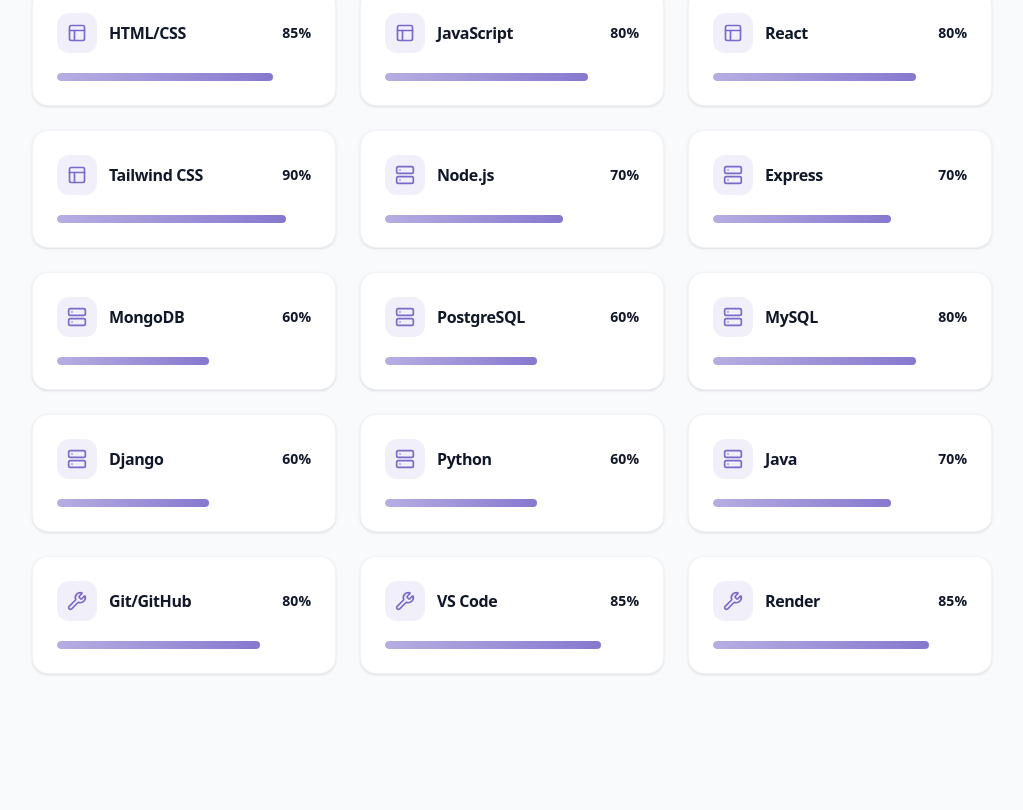
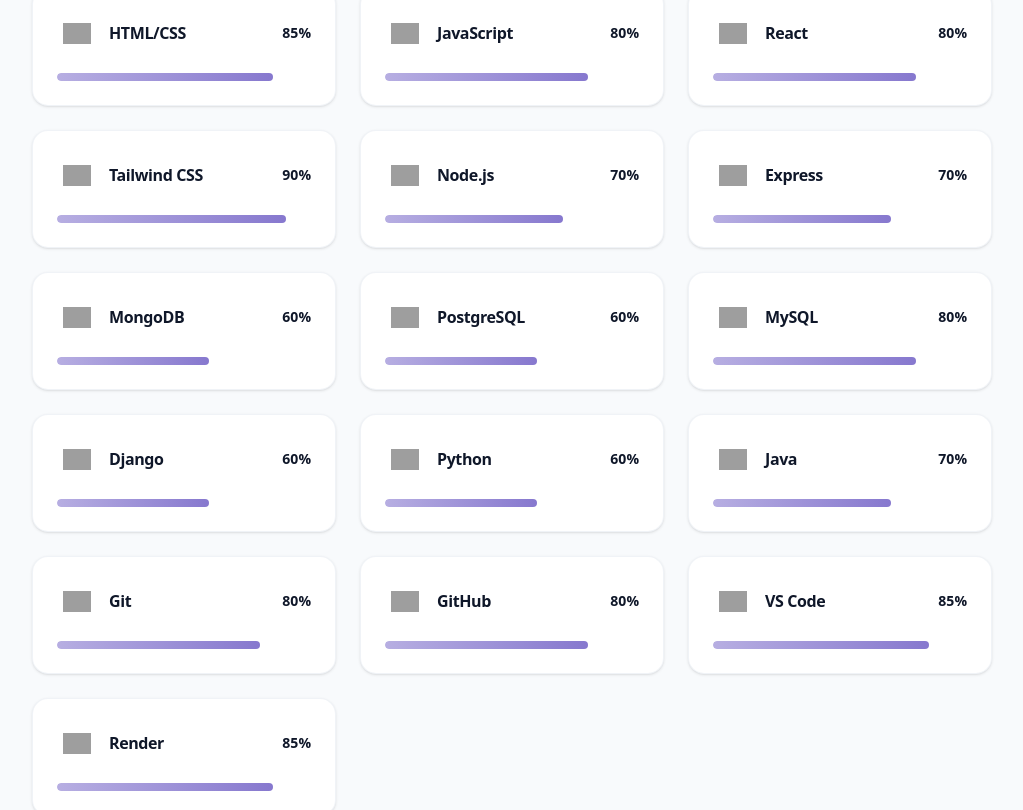
Before and after one commit to archishah61/Portfolio, a React (Vite) app: page / in a window 1280 px wide. Shown: the part 2016-2826 px from the top of the page, without its empty margins (128-1151 px from the left). Built offline with nearby package versions, Linux system fonts and the light colour scheme; grey boxes are pictures that could not be loaded.

Commit message:
Update about and skills section

```diff
--- a/src/components/HeroSection.jsx
+++ b/src/components/HeroSection.jsx
@@ -5,7 +5,7 @@ import { Link } from 'react-router-dom'
 function HeroSection() {
     return (
         <div>
-            <section id='hero' className='relative min-h-[90vh] sm:min-h-screen flex flex-col items-center justify-center px-4 sm:px-6'>
+            <section id='hero' className='relative min-h-[90vh] sm:min-h-screen flex flex-col items-center justify-center px-4 sm:px-6 pt-16 sm:pt-0'>
                 <div className='container max-w-4xl mx-auto text-center z-10'>
                     <div className='space-y-6'>
                         <h1 className='text-3xl sm:text-4xl md:text-6xl font-bold tracking-tight'>
--- a/src/components/SkillsSection.jsx
+++ b/src/components/SkillsSection.jsx
@@ -1,39 +1,158 @@
 import { useState } from "react"
 import { cn } from "../lib/utils"
-import { Layout, Server, Wrench, Code2 } from "lucide-react"
 
 const skills = [
     // Frontend
-    { name: "HTML/CSS", level: 85, category: "frontend" },
-    { name: "JavaScript", level: 80, category: "frontend" },
-    { name: "React", level: 80, category: "frontend" },
-    { name: "Tailwind CSS", level: 90, category: "frontend" },
+    {
+        name: "HTML/CSS", level: 85, category: "frontend",
+        logo: "https://cdn.jsdelivr.net/gh/devicons/devicon/icons/html5/html5-original.svg",
+    },
+    {
+        name: "JavaScript", level: 80, category: "frontend",
+        logo: "https://cdn.jsdelivr.net/gh/devicons/devicon/icons/javascript/javascript-original.svg",
+    },
+    {
+        name: "React", level: 80, category: "frontend",
+        logo: "https://cdn.jsdelivr.net/gh/devicons/devicon/icons/react/react-original.svg",
+    },
+    {
+        name: "Tailwind CSS", level: 90, category: "frontend",
+        logo: "https://cdn.simpleicons.org/tailwindcss/06B6D4",
+    },
 
     // Backend
-    { name: "Node.js", level: 70, category: "backend" },
-    { name: "Express", level: 70, category: "backend" },
-    { name: "MongoDB", level: 60, category: "backend" },
-    { name: "PostgreSQL", level: 60, category: "backend" },
-    { name: "MySQL", level: 80, category: "backend" },
-    { name: "Django", level: 60, category: "backend" },
-    { name: "Python", level: 60, category: "backend" },
-    { name: "Java", level: 70, category: "backend" },
+    {
+        name: "Node.js", level: 70, category: "backend",
+        logo: "https://cdn.jsdelivr.net/gh/devicons/devicon/icons/nodejs/nodejs-original.svg",
+    },
+    {
+        name: "Express", level: 70, category: "backend",
+        logo: "https://cdn.simpleicons.org/express/61DAFB",
+    },
+    {
+        name: "MongoDB", level: 60, category: "backend",
+        logo: "https://cdn.jsdelivr.net/gh/devicons/devicon/icons/mongodb/mongodb-original.svg",
+    },
+    {
+        name: "PostgreSQL", level: 60, category: "backend",
+        logo: "https://cdn.jsdelivr.net/gh/devicons/devicon/icons/postgresql/postgresql-original.svg",
+    },
+    {
+        name: "MySQL", level: 80, category: "backend",
+        logo: "https://cdn.jsdelivr.net/gh/devicons/devicon/icons/mysql/mysql-original.svg",
+    },
+    {
+        name: "Django", level: 60, category: "backend",
+        logo: "https://cdn.simpleicons.org/django/44B78B",
+    },
+    {
+        name: "Python", level: 60, category: "backend",
+        logo: "https://cdn.jsdelivr.net/gh/devicons/devicon/icons/python/python-original.svg",
+    },
+    {
+        name: "Java", level: 70, category: "backend",
+        logo: "https://cdn.jsdelivr.net/gh/devicons/devicon/icons/java/java-original.svg",
+    },
 
     // Tools
-    { name: "Git/GitHub", level: 80, category: "tools" },
-    { name: "VS Code", level: 85, category: "tools" },
-    { name: "Render", level: 85, category: "tools" },
+    {
+        name: "Git", level: 80, category: "tools",
+        logo: "https://cdn.jsdelivr.net/gh/devicons/devicon/icons/git/git-original.svg",
+    },
+    {
+        name: "GitHub", level: 80, category: "tools",
+        logo: "https://cdn.simpleicons.org/github/ffffff",
+    },
+    {
+        name: "VS Code", level: 85, category: "tools",
+        logo: "https://cdn.jsdelivr.net/gh/devicons/devicon/icons/vscode/vscode-original.svg",
+    },
+    {
+        name: "Render", level: 85, category: "tools",
+        logo: "https://cdn.simpleicons.org/render/46E3B7",
+    },
 ]
 
 const categories = ["all", "frontend", "backend", "tools"]
 
-const getCategoryIcon = (category) => {
-    switch (category) {
-        case "frontend": return <Layout className="w-5 h-5" />;
-        case "backend": return <Server className="w-5 h-5" />;
-        case "tools": return <Wrench className="w-5 h-5" />;
-        default: return <Code2 className="w-5 h-5" />;
+const categoryLabels = {
+    frontend: "Frontend",
+    backend: "Backend",
+    tools: "Tools",
 }
+
+const categoryColors = {
+    frontend: { bg: "rgba(99,102,241,0.12)", border: "rgba(99,102,241,0.4)", text: "#818cf8" },
+    backend:  { bg: "rgba(16,185,129,0.12)", border: "rgba(16,185,129,0.4)", text: "#34d399" },
+    tools:    { bg: "rgba(245,158,11,0.12)",  border: "rgba(245,158,11,0.4)",  text: "#fbbf24" },
+}
+
+// ── Desktop card ──────────────────────────────────────────────────────────────
+function SkillCard({ skill }) {
+    return (
+        <div className="group bg-card p-6 rounded-2xl border border-border/50 hover:border-primary/50 shadow-sm hover:shadow-md transition-all duration-300 flex flex-col justify-between">
+            <div className="flex items-center justify-between mb-5">
+                <div className="flex items-center gap-3">
+                    <div className="w-10 h-10 rounded-xl bg-secondary/60 flex items-center justify-center p-1.5 group-hover:scale-110 transition-transform duration-300">
+                        <img
+                            src={skill.logo}
+                            alt={skill.name}
+                            className="w-full h-full object-contain"
+                            loading="lazy"
+                            onError={(e) => { e.target.style.display = "none" }}
+                        />
+                    </div>
+                    <h3 className="font-semibold text-foreground tracking-tight">{skill.name}</h3>
+                </div>
+                <span className="text-sm font-bold text-muted-foreground group-hover:text-primary transition-colors">
+                    {skill.level}%
+                </span>
+            </div>
+            <div className="w-full bg-secondary/60 h-2 rounded-full overflow-hidden">
+                <div
+                    className="bg-gradient-to-r from-primary/60 to-primary h-full rounded-full origin-left transition-all duration-1000 ease-out opacity-90 group-hover:opacity-100"
+                    style={{ width: skill.level + "%" }}
+                />
+            </div>
+        </div>
+    )
+}
+
+// ── Mobile skill row ──────────────────────────────────────────────────────────
+function MobileSkillRow({ skill, accentColor }) {
+    return (
+        <div className="flex items-center gap-3 py-3 px-1 border-b border-border/20 last:border-b-0">
+            {/* Logo */}
+            <div className="w-9 h-9 flex-shrink-0 rounded-lg bg-secondary/70 flex items-center justify-center p-1.5">
+                <img
+                    src={skill.logo}
+                    alt={skill.name}
+                    className="w-full h-full object-contain"
+                    loading="lazy"
+                    onError={(e) => { e.target.style.display = "none" }}
+                />
+            </div>
+
+            {/* Name + bar */}
+            <div className="flex-1 min-w-0">
+                <div className="flex items-center justify-between mb-1.5">
+                    <span className="text-sm font-semibold text-foreground truncate pr-2">{skill.name}</span>
+                    <span className="text-xs font-bold flex-shrink-0" style={{ color: accentColor }}>
+                        {skill.level}%
+                    </span>
+                </div>
+                <div className="w-full h-1.5 rounded-full bg-secondary/60 overflow-hidden">
+                    <div
+                        className="h-full rounded-full"
+                        style={{
+                            width: skill.level + "%",
+                            background: `linear-gradient(90deg, ${accentColor}80, ${accentColor})`,
+                        }}
+                    />
+                </div>
+            </div>
+        </div>
+    )
 }
 
 function SkillsSection() {
@@ -41,12 +160,24 @@ function SkillsSection() {
 
     const filteredSkills = skills.filter(
         (skill) => activeCategory === "all" || skill.category === activeCategory
-    );
+    )
+
+    // Group by category for mobile view
+    const grouped = categories
+        .filter((c) => c !== "all")
+        .map((cat) => ({
+            cat,
+            items: (activeCategory === "all" ? skills : skills.filter((s) => s.category === activeCategory))
+                       .filter((s) => s.category === cat),
+        }))
+        .filter((g) => g.items.length > 0)
 
     return (
         <div>
             <section id="skills" className="py-16 sm:py-24 px-4 sm:px-6 relative bg-secondary/30">
                 <div className="container mx-auto max-w-5xl">
+
+                    {/* Heading */}
                     <div className="text-center mb-16">
                         <h2 className="text-2xl sm:text-3xl md:text-4xl font-bold mb-4">
                             My <span className="text-primary">Skills</span>
@@ -56,41 +187,78 @@ function SkillsSection() {
                         </p>
                     </div>
 
+                    {/* Filter buttons */}
                     <div className="flex flex-wrap justify-center gap-3 mb-12">
                         {categories.map((category, key) => (
-                            <button key={key}
+                            <button
+                                key={key}
                                 onClick={() => setActiveCategory(category)}
-                                className={cn("px-6 py-2.5 rounded-full transition-all duration-300 capitalize text-sm font-semibold border",
+                                className={cn(
+                                    "px-6 py-2.5 rounded-full transition-all duration-300 capitalize text-sm font-semibold border",
                                     activeCategory === category
                                         ? "bg-primary text-primary-foreground border-primary shadow-md shadow-primary/20"
                                         : "bg-card text-muted-foreground border-border/50 hover:border-primary/50 hover:text-foreground"
-                                )}>
+                                )}
+                            >
                                 {category}
                             </button>
                         ))}
                     </div>
 
-                    <div className="grid grid-cols-1 sm:grid-cols-2 lg:grid-cols-3 gap-6">
+                    {/* ── DESKTOP grid (hidden on mobile) ── */}
+                    <div className="hidden sm:grid sm:grid-cols-2 lg:grid-cols-3 gap-6">
                         {filteredSkills.map((skill, key) => (
-                            <div key={key}
-                                className="group bg-card p-6 rounded-2xl border border-border/50 hover:border-primary/50 shadow-sm hover:shadow-md transition-all duration-300 flex flex-col justify-between">
-                                <div className="flex items-center justify-between mb-5">
-                                    <div className="flex items-center gap-3">
-                                        <div className="p-2.5 rounded-xl bg-primary/10 text-primary group-hover:bg-primary group-hover:text-primary-foreground transition-colors duration-300">
-                                            {getCategoryIcon(skill.category)}
+                            <SkillCard key={key} skill={skill} />
+                        ))}
                     </div>
-                                        <h3 className="font-semibold text-foreground tracking-tight">{skill.name}</h3>
+
+                    {/* ── MOBILE grouped list (hidden on sm+) ── */}
+                    <div className="sm:hidden space-y-4">
+                        {grouped.map(({ cat, items }) => {
+                            const colors = categoryColors[cat] || {}
+                            return (
+                                <div
+                                    key={cat}
+                                    className="rounded-2xl overflow-hidden"
+                                    style={{ border: `1px solid ${colors.border}` }}
+                                >
+                                    {/* Category header */}
+                                    <div
+                                        className="px-4 py-3 flex items-center gap-3"
+                                        style={{
+                                            background: colors.bg,
+                                            borderBottom: `1px solid ${colors.border}`,
+                                        }}
+                                    >
+                                        <div
+                                            className="w-2 h-2 rounded-full flex-shrink-0"
+                                            style={{ background: colors.text }}
+                                        />
+                                        <span
+                                            className="text-sm font-bold uppercase tracking-widest"
+                                            style={{ color: colors.text }}
+                                        >
+                                            {categoryLabels[cat] || cat}
+                                        </span>
+                                        <span
+                                            className="ml-auto text-xs font-bold px-2.5 py-0.5 rounded-full"
+                                            style={{ background: colors.text + "22", color: colors.text, border: `1px solid ${colors.border}` }}
+                                        >
+                                            {items.length} skills
+                                        </span>
                                     </div>
-                                    <span className="text-sm font-bold text-muted-foreground group-hover:text-primary transition-colors">{skill.level}%</span>
-                                </div>
-                                <div className="w-full bg-secondary/60 h-2 rounded-full overflow-hidden">
-                                    <div className="bg-gradient-to-r from-primary/60 to-primary h-full rounded-full origin-left transition-all duration-1000 ease-out opacity-90 group-hover:opacity-100"
-                                        style={{ width: skill.level + "%" }}
-                                    />
+
+                                    {/* Skill rows — single column */}
+                                    <div className="bg-card/60 px-4">
+                                        {items.map((skill, idx) => (
+                                            <MobileSkillRow key={idx} skill={skill} accentColor={colors.text} />
+                                        ))}
                                     </div>
                                 </div>
-                        ))}
+                            )
+                        })}
                     </div>
+
                 </div>
             </section>
         </div>
```
Also changed, not shown: src/components/AboutSection.jsx (+6 -6 lines). Lines whose indentation alone changed are shown as unchanged.
